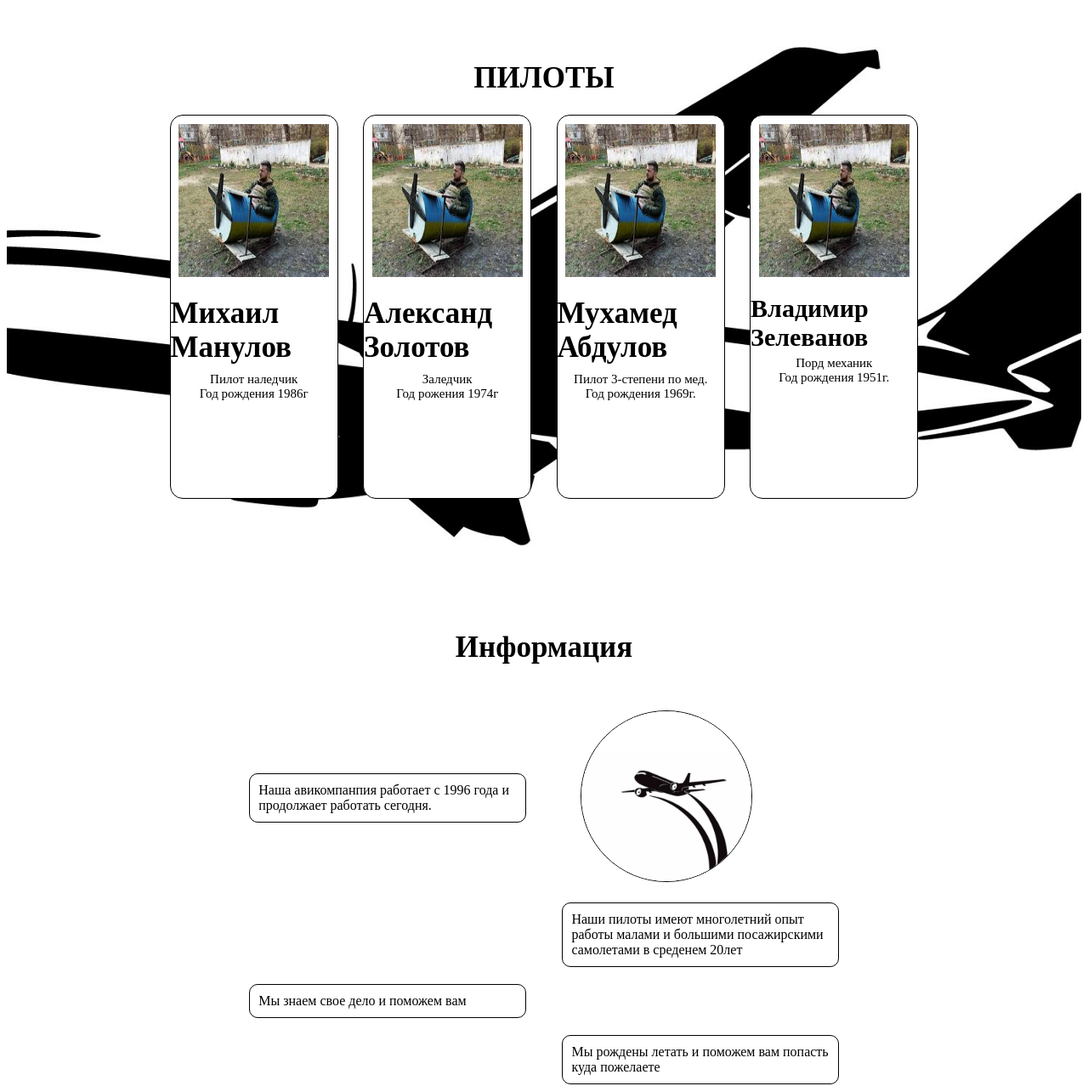
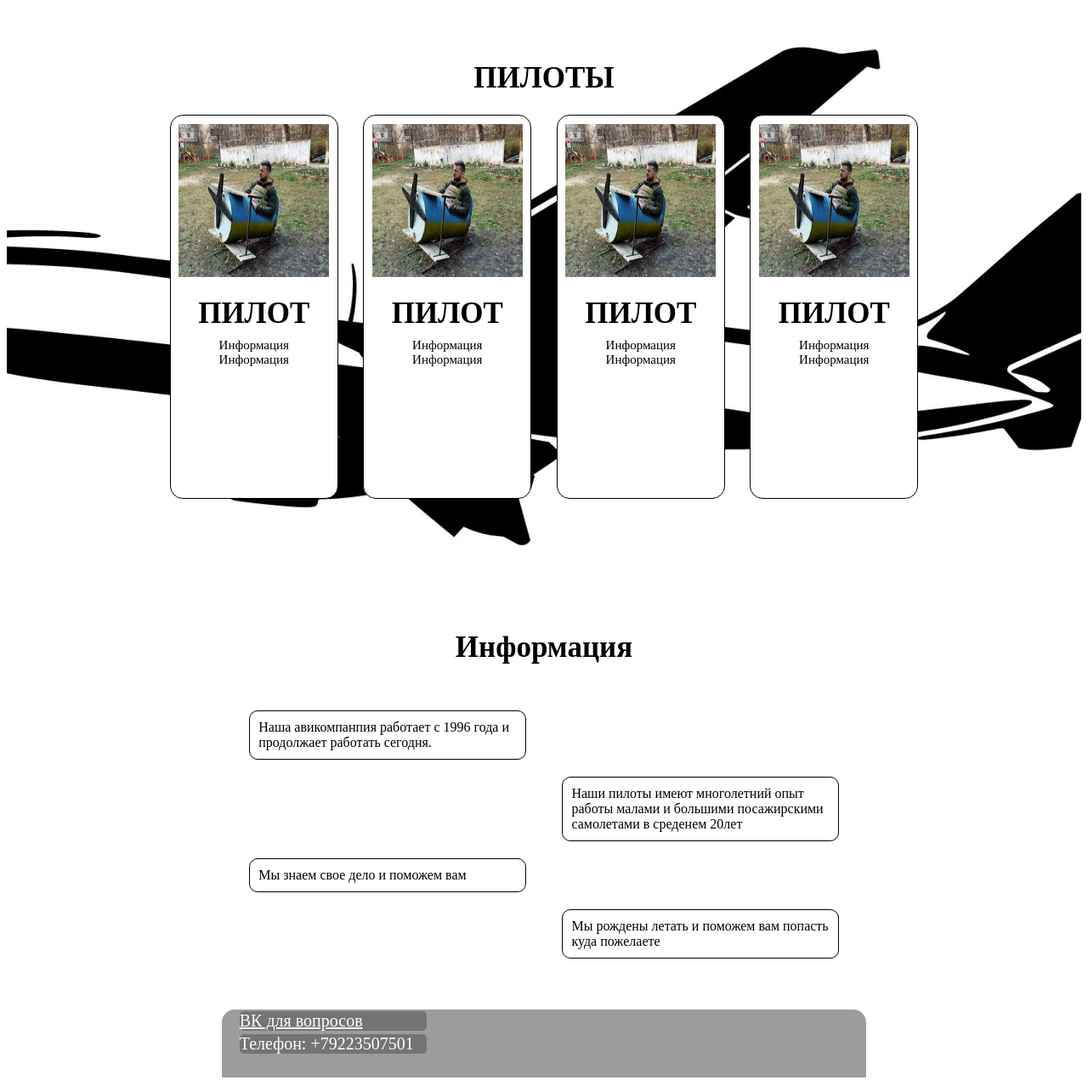
Before and after one commit to sa1kri/Airline, a PHP site: the page made by localhost/BAHMUT Airline.html in a window 1280 px wide. Shown: the part 729-2007 px from the top of the page at 85% size. Run offline with PHP 8.4, Linux system fonts and the light colour scheme.

Commit message:
Add files via upload

```diff
--- a/localhost/BAHMUT Airline.html
+++ b/localhost/BAHMUT Airline.html
@@ -35,7 +35,7 @@
 
                 <div class="login">
                     <form action="login.php" method="POST" class="login_php">
-                        <input type="text" name="email" placeholder="Email" required class="Users"><br>
+                        <input type="email" name="email" placeholder="Email" required class="Users"><br>
                         <input type="password" name="password" placeholder="Пароль" required class="Users"><br>
                         <button type="submit">Войти</button>
                     </form>
@@ -55,30 +55,30 @@
             <div class="Osnova">
                 <div class="BOX_PILOT">
                     <img src="./img/images.jpg" class="img_pilot" alt="">
-                    <h1 class="TEXT_3">Михаил Манулов</h1>
-                    <p class="TEXT_4">Пилот наледчик</p>
-                    <p class="TEXT_5">Год рождения 1986г</p>
+                    <h1 class="TEXT_3">ПИЛОТ</h1>
+                    <p class="TEXT_4">Информация</p>
+                    <p class="TEXT_5">Информация</p>
                 </div>
 
                 <div class="BOX_PILOT">
                     <img src="./img/images.jpg" class="img_pilot" alt="">
-                    <h1 class="TEXT_3">Александ Золотов</h1>
-                    <p class="TEXT_4">Заледчик</p>
-                    <p class="TEXT_5">Год рожения 1974г</p>
+                    <h1 class="TEXT_3">ПИЛОТ</h1>
+                    <p class="TEXT_4">Информация</p>
+                    <p class="TEXT_5">Информация</p>
                 </div>
 
                 <div class="BOX_PILOT">
                     <img src="./img/images.jpg" class="img_pilot" alt="">
-                    <h1 class="TEXT_3">Мухамед Абдулов</h1>
-                    <p class="TEXT_4">Пилот 3-степени по мед.</p>
-                    <p class="TEXT_5">Год рождения 1969г.</p>
+                    <h1 class="TEXT_3">ПИЛОТ</h1>
+                    <p class="TEXT_4">Информация</p>
+                    <p class="TEXT_5">Информация</p>
                 </div>
 
                 <div class="BOX_PILOT">
                     <img src="./img/images.jpg" class="img_pilot" alt="">
-                    <h1 class="TEXT_3" style="font-size: 30px;">Владимир Зелеванов</h1>
-                    <p class="TEXT_4">Порд механик</p>
-                    <p class="TEXT_5">Год рождения 1951г.</p>
+                    <h1 class="TEXT_3">ПИЛОТ</h1>
+                    <p class="TEXT_4">Информация</p>
+                    <p class="TEXT_5">Информация</p>
                 </div>
             </div>
         </div>
@@ -92,7 +92,7 @@
                         Наша авикомпанпия работает с 1996 года и продолжает работать сегодня.
                     </div>
                     <div class="Inf_block_img">
-                        <img src="/img/Logotip.jpg" style="border: 1px solid black; border-radius: 50%; width: 200px;" alt="">
+                        <img src="//////" alt="">
                     </div>
                 </div>
 
--- a/localhost/Client_Style.css
+++ b/localhost/Client_Style.css
@@ -200,7 +200,7 @@
     background: rgb(229, 229, 229);
     border-radius: 20px;
 
-    width: 60%;
+    width: 70%;
     height:auto;
 
     display: flex;
@@ -209,7 +209,7 @@
 }
 
 .Reis{
-    width: 90%;
+    width: 70%;
     height: 100px;
     background: white;
     border-radius: 20px;
--- a/localhost/Pravila_Client_style.css
+++ b/localhost/Pravila_Client_style.css
@@ -153,7 +153,7 @@
     flex-direction: column;
     align-items: center;
 
-    background-image: url(./img/fon.jpg);
+    background-image: url(./img/fon_2.jpg);
     background-size: cover;  /* автоматическое масштабирование фото */
     background-position: center; /* позиционирование фото по центру */
 }
--- a/localhost/style.css
+++ b/localhost/style.css
@@ -216,12 +216,6 @@
     flex-direction: column;
     align-items: center;
     justify-content: flex-start;
-    user-select: auto;
-}
-
-.BOX_PILOT:hover{
-    box-shadow: 0px 4px 2px rgb(182, 182, 182);
-    opacity: 1;
 }
 
 .img_pilot{
```
Also changed, not shown: localhost/img/fon_2.jpg (added).
